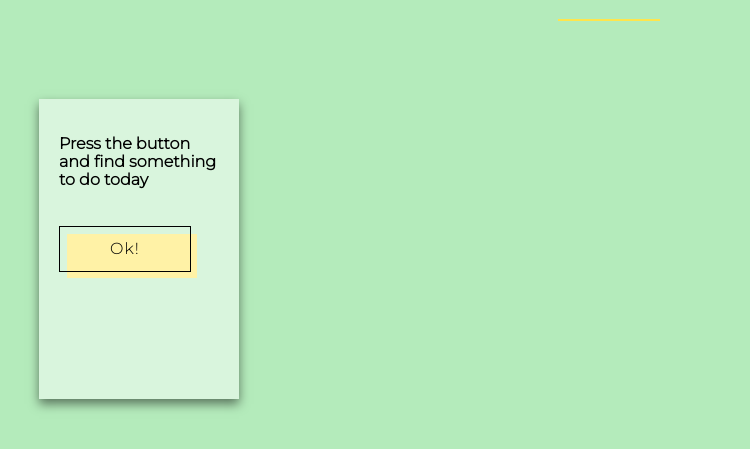
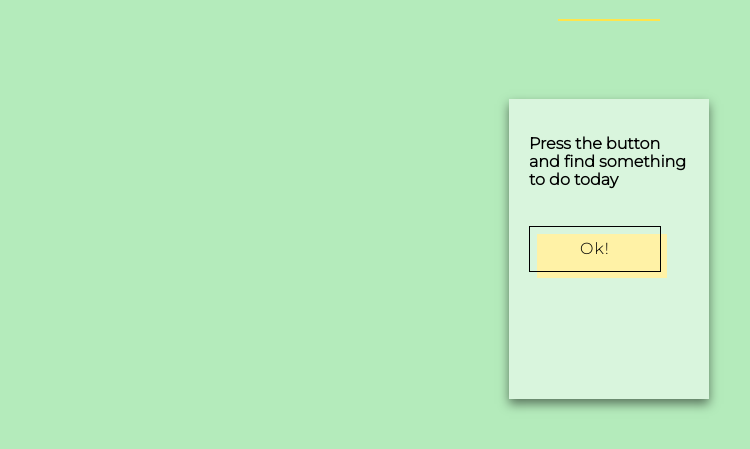
Before and after one commit to lizasilent/free-weekend, a website built with webpack: page index.html in a window 1280 px wide. Shown: the part 121-570 px from the top of the page, without its empty margins (31-781 px from the left). Built offline with nearby package versions, Linux system fonts and the light colour scheme.

Commit message:
btn styles

```diff
--- a/index.html
+++ b/index.html
@@ -6,7 +6,7 @@
     <link rel="stylesheet" href="./styles/normalize.css">
     <link rel="stylesheet" href="./styles/index.css">
     <link rel="stylesheet" href="./styles/vendor.css">
-    <title>Glassmorphism </title>
+    <title>Free weekend</title>
   </head>
 
   <body class="body">
--- a/index.js
+++ b/index.js
@@ -19,7 +19,7 @@ function getActivity() {
 
   })
   .catch((err) => {
-    console.log('Ошибка. Запрос не выполнен');
+    console.log('Ошибка. Запрос не выполнен' + err);
   });
 }
 
--- a/styles/index.css
+++ b/styles/index.css
@@ -67,6 +67,7 @@ text-align: center;
   padding: 10px 10px;
   display: flex;
   flex-direction: row;
+  justify-content: center;
 }
 
 
@@ -78,6 +79,7 @@ background: rgb(255, 255, 255, 0.5);
 box-shadow: 0px 5px 10px 0px rgba(0, 0, 0, 0.5);
 margin: 10px;
 padding: 20px;
+align-self: center;
 }
 
 
```
